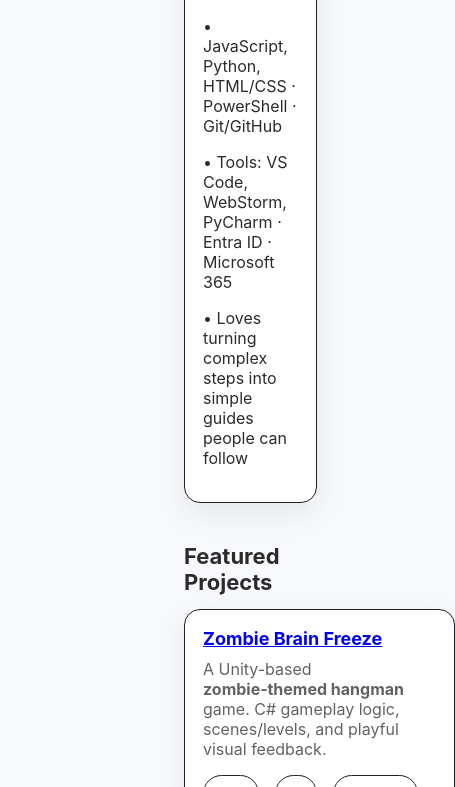
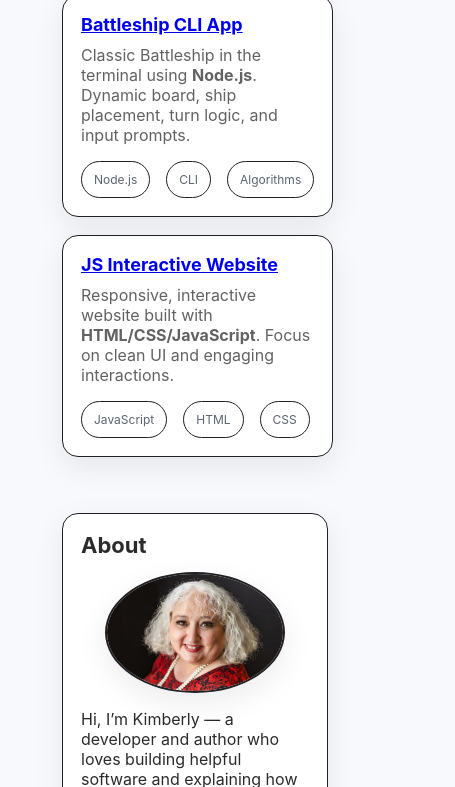
Before and after one commit to kimdevpro/kimdevpro-portfolio, a website: page index.html in a window 390 px wide. Shown: the part 1213-2000 px from the top of the page, 455 px wide, since content can reach past the window. Drawn offline with Linux system fonts and the light colour scheme.

Commit message:
fix mobile responsive issues

```diff
--- a/assets/css/styles.css
+++ b/assets/css/styles.css
@@ -58,7 +58,7 @@
 
 html, body {
     margin: 0;
-    padding: 80px;
+    padding: 24px;
     height: 100%;
     font-family: var(--font), sans-serif;
     color: var(--text);
@@ -346,6 +346,20 @@ header {
         }
     }
 
+    @media (min-width: 768px) {
+        html, body {
+            padding: 80px;
+        }
+    }
+
+    @media (max-width: 620px) {
+        .container {
+            padding: var(--space-4);
+        }
+    }
+
+
+
     :target {
         scroll-margin-top: 155px;
     }
```
